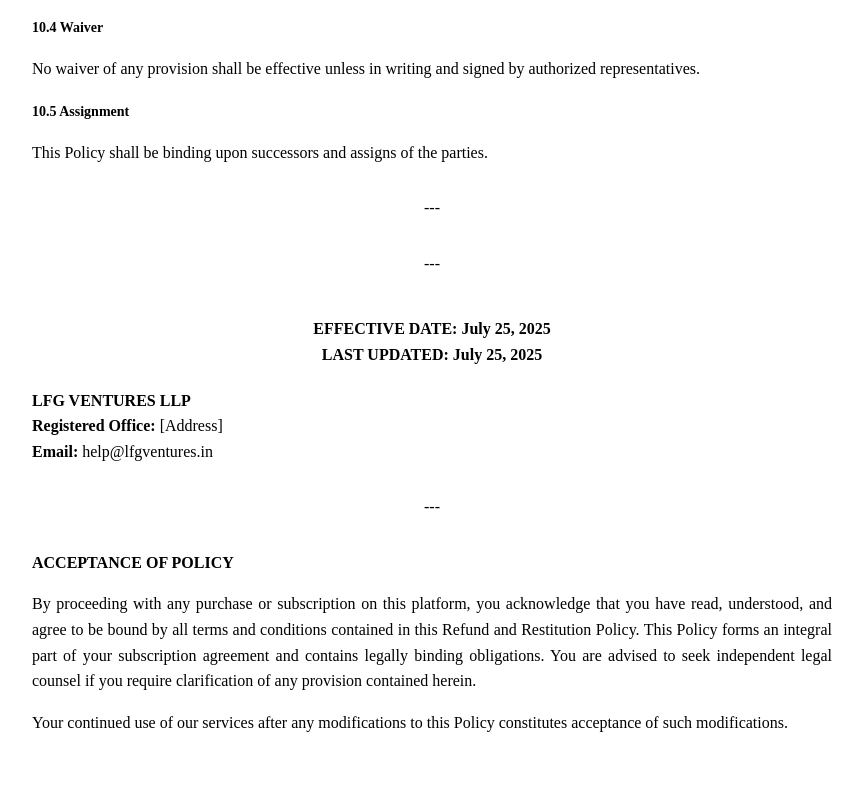
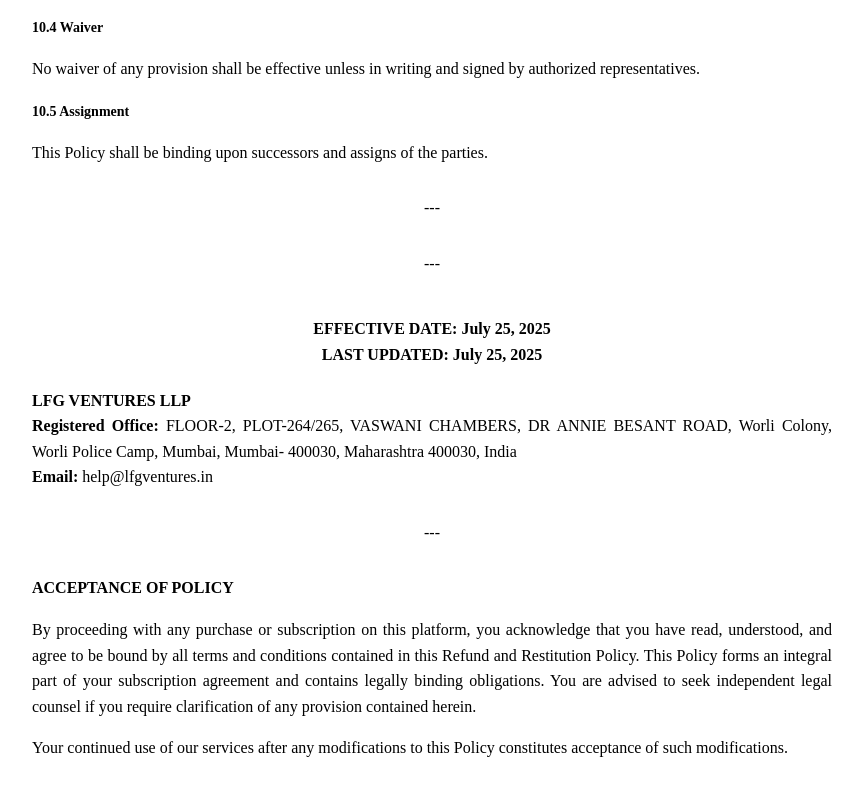
Before and after one commit to Shawn-Crypto/goofgoof, a website: page refund.html in a window 1280 px wide. Shown: the part 9665-10461 px from the top of the page, without its empty margins (208-1071 px from the left). Drawn offline with Linux system fonts and the light colour scheme.

Commit message:
Add registered office address to refund policy

```diff
--- a/refund.html
+++ b/refund.html
@@ -422,7 +422,7 @@
 LAST UPDATED: July 25, 2025</div>
 
 <p><strong>LFG VENTURES LLP</strong><br>
-<strong>Registered Office:</strong> [Address]<br>
+<strong>Registered Office:</strong> FLOOR-2, PLOT-264/265, VASWANI CHAMBERS, DR ANNIE BESANT ROAD, Worli Colony, Worli Police Camp, Mumbai, Mumbai- 400030, Maharashtra 400030, India<br>
 <strong>Email:</strong> help@lfgventures.in</p>
 
 <div class="separator">---</div>
```
